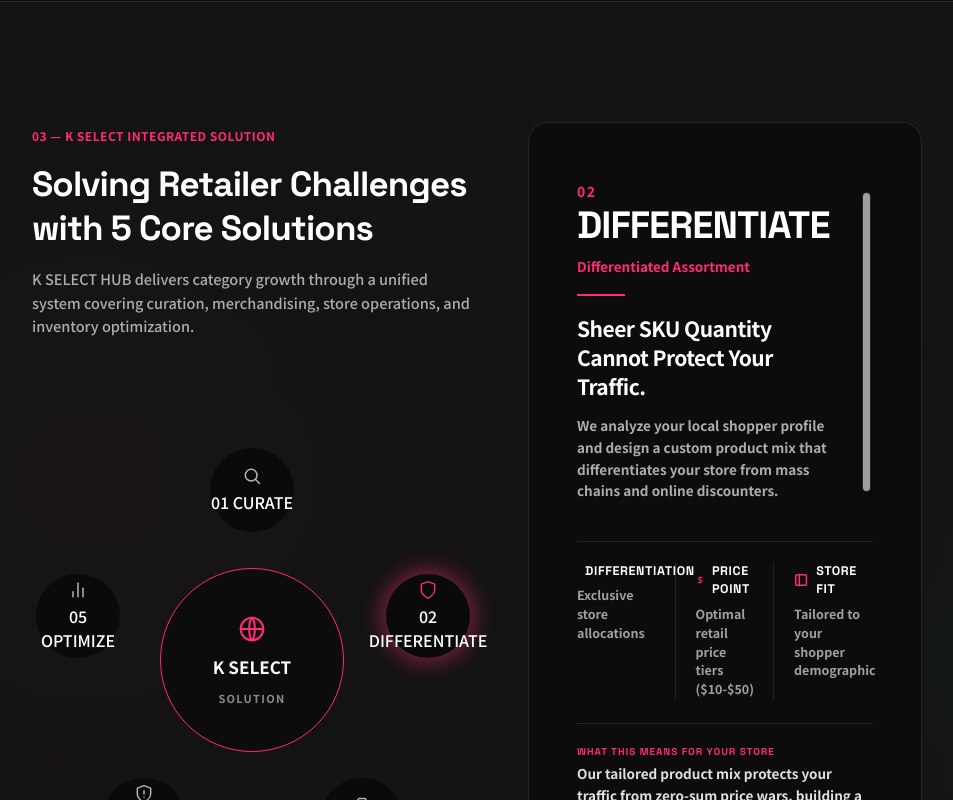
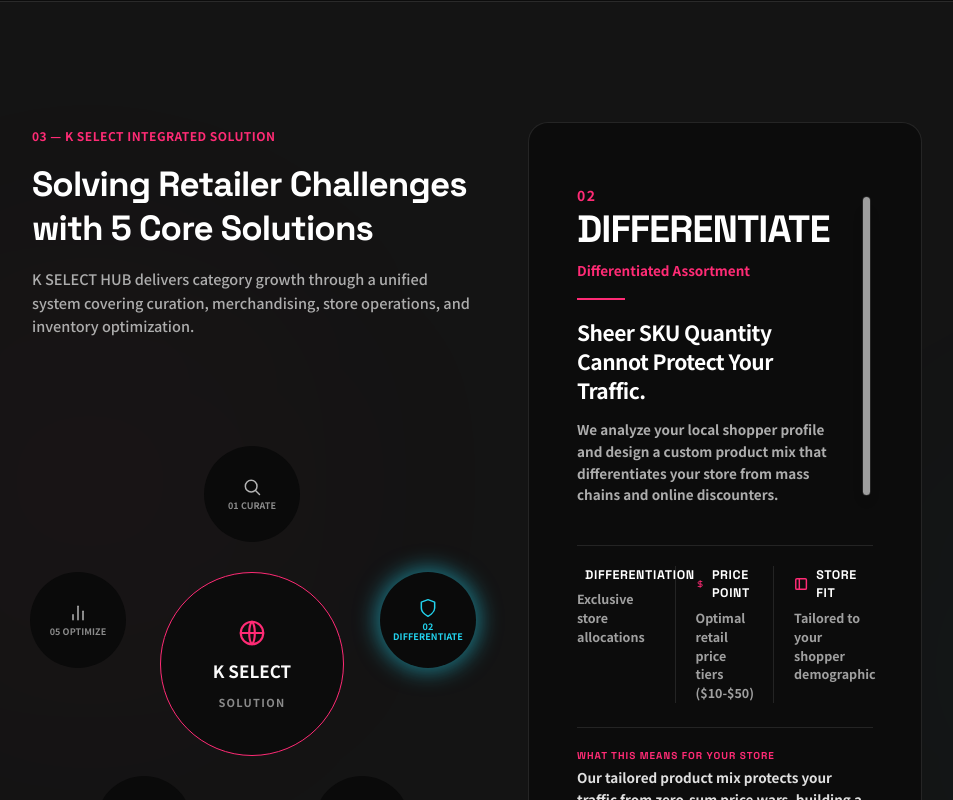
Before and after one commit to chaehahm-Kr/kselecthub-marketing, a Next.js app: page /about in a window 1280 px wide. Shown: the part 3040-3840 px from the top of the page, without its empty margins (32-985 px from the left). Built offline with nearby package versions, Linux system fonts and the light colour scheme; grey boxes are pictures that could not be loaded.

Commit message:
fix(solution,faq): optimize mobile responsiveness, fix desktop build image assets, and customize orbit nodes to cyan

```diff
--- a/app/[locale]/SolutionSection.tsx
+++ b/app/[locale]/SolutionSection.tsx
@@ -294,9 +294,9 @@
   };
 
   const getBuildImage = () => {
-    if (buildSize === "4ft") return "/images/solutions/build.jpg";
-    if (buildSize === "8ft") return "/images/solutions/build_8ft.jpg";
-    return "/images/solutions/build_12ft.jpg";
+    if (buildSize === "4ft") return "/images/solutions/4F_A.jpg";
+    if (buildSize === "8ft") return "/images/solutions/8F_AA.jpg";
+    return "/images/solutions/12F_AAA.jpg";
   };
 
   const activeData = solutionDataList[activeTab];
@@ -338,8 +338,8 @@
               </p>
             </div>
 
-            {/* Mobile/Tablet Horizontal Selector Slider */}
-            <div className="lg:hidden w-full overflow-x-auto pb-4 mb-2 flex gap-2 scrollbar-none select-none">
+            {/* Mobile/Tablet Selector Grid/Wrap */}
+            <div className="lg:hidden w-full flex flex-wrap gap-2.5 mb-6 select-none">
               {[
                 { key: "CURATE", num: "01" },
                 { key: "DIFFERENTIATE", num: "02" },
@@ -350,7 +350,7 @@
                 <button
                   key={item.key}
                   onClick={() => handleTabClick(index)}
-                  className={`px-4.5 py-3 rounded-[12px] text-[11px] font-black tracking-wider uppercase whitespace-nowrap transition-all focus:outline-none ${
+                  className={`px-4.5 py-3 rounded-[12px] text-[11.5px] font-black tracking-wider uppercase whitespace-nowrap transition-all focus:outline-none cursor-pointer ${
                     activeTab === index
                       ? "bg-[#ff2b75] text-white border border-[#ff2b75] shadow-[0_0_12px_rgba(255,43,117,0.4)]"
                       : "bg-[#111] border border-white/10 text-[#9A9A9A] hover:border-white/20"
@@ -363,12 +363,12 @@
 
             {/* Desktop Orbit Wheel (Hidden on Mobile/Tablet) */}
             <div className="hidden lg:block relative w-[440px] h-[440px] mx-auto -my-4 select-none">
-              {/* Dashed lines representing connections */}
-              <div style={{ position: "absolute", left: "220px", top: "220px", width: "36px", height: 0, borderTop: "1.5px dotted rgba(255,255,255,0.3)", transform: "rotate(-90deg)", transformOrigin: "0 0" }} />
-              <div style={{ position: "absolute", left: "220px", top: "220px", width: "36px", height: 0, borderTop: "1.5px dotted rgba(255,255,255,0.3)", transform: "rotate(-18deg)", transformOrigin: "0 0" }} />
-              <div style={{ position: "absolute", left: "220px", top: "220px", width: "36px", height: 0, borderTop: "1.5px dotted rgba(255,255,255,0.3)", transform: "rotate(54deg)", transformOrigin: "0 0" }} />
-              <div style={{ position: "absolute", left: "220px", top: "220px", width: "36px", height: 0, borderTop: "1.5px dotted rgba(255,255,255,0.3)", transform: "rotate(126deg)", transformOrigin: "0 0" }} />
-              <div style={{ position: "absolute", left: "220px", top: "220px", width: "36px", height: 0, borderTop: "1.5px dotted rgba(255,255,255,0.3)", transform: "rotate(198deg)", transformOrigin: "0 0" }} />
+              {/* Dashed lines representing connections (shortened to 30px width for 96px nodes) */}
+              <div style={{ position: "absolute", left: "220px", top: "220px", width: "30px", height: 0, borderTop: "1.5px dotted rgba(255,255,255,0.3)", transform: "rotate(-90deg)", transformOrigin: "0 0" }} />
+              <div style={{ position: "absolute", left: "220px", top: "220px", width: "30px", height: 0, borderTop: "1.5px dotted rgba(255,255,255,0.3)", transform: "rotate(-18deg)", transformOrigin: "0 0" }} />
+              <div style={{ position: "absolute", left: "220px", top: "220px", width: "30px", height: 0, borderTop: "1.5px dotted rgba(255,255,255,0.3)", transform: "rotate(54deg)", transformOrigin: "0 0" }} />
+              <div style={{ position: "absolute", left: "220px", top: "220px", width: "30px", height: 0, borderTop: "1.5px dotted rgba(255,255,255,0.3)", transform: "rotate(126deg)", transformOrigin: "0 0" }} />
+              <div style={{ position: "absolute", left: "220px", top: "220px", width: "30px", height: 0, borderTop: "1.5px dotted rgba(255,255,255,0.3)", transform: "rotate(198deg)", transformOrigin: "0 0" }} />
 
               {/* Central Hub Core */}
               <div style={{ position: "absolute", left: "128px", top: "128px", width: "184px", height: "184px", borderRadius: "50%", border: "1.5px solid #ff2b75", background: "#0c0c0c", display: "flex", flexDirection: "column", alignItems: "center", justifyContent: "center", gap: "10px" }}>
@@ -381,11 +381,11 @@
                 <div style={{ color: "#8A8A8A", fontSize: "11px", fontWeight: 600, letterSpacing: "0.12em" }}>SOLUTION</div>
               </div>
 
-              {/* Node 01 - CURATE */}
+              {/* Node 01 - CURATE (centered at cx=220, cy=50, 96x96px sizing) */}
               <button
                 onClick={() => handleTabClick(0)}
                 className={`ks-node ${activeTab === 0 ? "active" : ""}`}
-                style={{ position: "absolute", left: "178px", top: "8px", border: "none", outline: "none", padding: 0 }}
+                style={{ position: "absolute", left: "172px", top: "2px", border: "none", outline: "none", padding: 0 }}
               >
                 <svg width="20" height="20" viewBox="0 0 24 24" fill="none" strokeWidth="1.8" strokeLinecap="round" strokeLinejoin="round">
                   <circle cx="11" cy="11" r="7" />
@@ -394,11 +394,11 @@
                 <span className="label">01 CURATE</span>
               </button>
 
-              {/* Node 02 - DIFFERENTIATE */}
+              {/* Node 02 - DIFFERENTIATE (centered at cx=396, cy=176, 96x96px sizing) */}
               <button
                 onClick={() => handleTabClick(1)}
                 className={`ks-node ${activeTab === 1 ? "active" : ""}`}
-                style={{ position: "absolute", left: "354px", top: "134px", border: "none", outline: "none", padding: 0 }}
+                style={{ position: "absolute", left: "348px", top: "128px", border: "none", outline: "none", padding: 0 }}
               >
                 <svg width="20" height="20" viewBox="0 0 24 24" fill="none" strokeWidth="1.8" strokeLinecap="round" strokeLinejoin="round">
                   <path d="M12 22s8-4 8-10V5l-8-3-8 3v7c0 6 8 10 8 10z" />
@@ -406,11 +406,11 @@
                 <span className="label">02 DIFFERENTIATE</span>
               </button>
 
-              {/* Node 03 - BUILD */}
+              {/* Node 03 - BUILD (centered at cx=330, cy=380, 96x96px sizing) */}
               <button
                 onClick={() => handleTabClick(2)}
                 className={`ks-node ${activeTab === 2 ? "active" : ""}`}
-                style={{ position: "absolute", left: "288px", top: "338px", border: "none", outline: "none", padding: 0 }}
+                style={{ position: "absolute", left: "282px", top: "332px", border: "none", outline: "none", padding: 0 }}
               >
                 <svg width="20" height="20" viewBox="0 0 24 24" fill="none" strokeWidth="1.8" strokeLinecap="round" strokeLinejoin="round">
                   <path d="M19 11H5m14 0a2 2 0 012 2v6a2 2 0 01-2 2H5a2 2 0 01-2-2v-6a2 2 0 012-2m14 0V9a2 2 0 00-2-2M5 11V9a2 2 0 012-2m0 0V5a2 2 0 012-2h6a2 2 0 012 2v2M7 7h10" />
@@ -418,11 +418,11 @@
                 <span className="label">03 BUILD</span>
               </button>
 
-              {/* Node 04 - SUPPORT */}
+              {/* Node 04 - SUPPORT (centered at cx=112, cy=380, 96x96px sizing) */}
               <button
                 onClick={() => handleTabClick(3)}
                 className={`ks-node ${activeTab === 3 ? "active" : ""}`}
-                style={{ position: "absolute", left: "70px", top: "338px", border: "none", outline: "none", padding: 0 }}
+                style={{ position: "absolute", left: "64px", top: "332px", border: "none", outline: "none", padding: 0 }}
               >
                 <svg width="20" height="20" viewBox="0 0 24 24" fill="none" strokeWidth="1.8" strokeLinecap="round" strokeLinejoin="round">
                   <path d="M12 22s8-4 8-10V5l-8-3-8 3v7c0 6 8 10 8 10z" />
@@ -432,11 +432,11 @@
                 <span className="label">04 SUPPORT</span>
               </button>
 
-              {/* Node 05 - OPTIMIZE */}
+              {/* Node 05 - OPTIMIZE (centered at cx=46, cy=176, 96x96px sizing) */}
               <button
                 onClick={() => handleTabClick(4)}
                 className={`ks-node ${activeTab === 4 ? "active" : ""}`}
-                style={{ position: "absolute", left: "4px", top: "134px", border: "none", outline: "none", padding: 0 }}
+                style={{ position: "absolute", left: "-2px", top: "128px", border: "none", outline: "none", padding: 0 }}
               >
                 <svg width="20" height="20" viewBox="0 0 24 24" fill="none" strokeWidth="1.8" strokeLinecap="round" strokeLinejoin="round">
                   <line x1="18" y1="20" x2="18" y2="10" />
@@ -477,10 +477,9 @@
             style={{
               border: "1px solid rgba(255, 255, 255, 0.1)",
               borderRadius: "20px",
-              padding: "44px 48px",
               background: "#0c0c0c",
             }}
-            className="w-full h-full min-h-[770px] relative self-stretch overflow-hidden flex flex-col justify-between gap-6"
+            className="w-full h-full min-h-[580px] md:min-h-[770px] relative self-stretch overflow-hidden flex flex-col justify-between gap-6 p-5 sm:p-10 lg:p-12"
           >
             {/* Keyframe animation injected via style block */}
             <style>{`
--- a/app/globals.css
+++ b/app/globals.css
@@ -160,23 +160,31 @@
   align-items: center;
   justify-content: center;
   gap: 4px;
-  width: 84px;
-  height: 84px;
+  width: 96px;
+  height: 96px;
   border-radius: 50%;
   cursor: pointer;
   background: #0A0A0A;
   border: 1.5px solid rgba(255,255,255,0.16);
   transition: box-shadow .2s, border-color .2s;
 }
+.ks-node:hover {
+  border-color: rgba(34,211,238,0.6);
+  box-shadow: 0 0 12px rgba(34,211,238,0.2);
+}
 .ks-node.active {
-  border: 1.5px solid #EB326E;
-  box-shadow: 0 0 22px 3px rgba(235,50,110,0.55);
+  border: 1.5px solid #22D3EE;
+  box-shadow: 0 0 22px 3px rgba(34,211,238,0.55);
+}
+.ks-node.active:hover {
+  border-color: #22D3EE;
+  box-shadow: 0 0 22px 4px rgba(34,211,238,0.65);
 }
 .ks-node svg {
   stroke: #B4B4B4;
 }
 .ks-node.active svg {
-  stroke: #EB326E;
+  stroke: #22D3EE;
 }
 .ks-node .num {
   font-size: 12px;
@@ -186,17 +194,19 @@
 .ks-node.active .num {
   color: #FAFAFA;
 }
-.ks-node .lbl {
+.ks-node .lbl,
+.ks-node .label {
   font-size: 9px;
   font-weight: 700;
   letter-spacing: 0.01em;
   color: #8A8A8A;
-  max-width: 64px;
+  max-width: 76px;
   text-align: center;
   line-height: 1.15;
 }
-.ks-node.active .lbl {
-  color: #EB326E;
+.ks-node.active .lbl,
+.ks-node.active .label {
+  color: #22D3EE;
 }
 
 .ks-ft {
```
Also changed, not shown: app/[locale]/FaqSection.tsx (+15 -6 lines).
